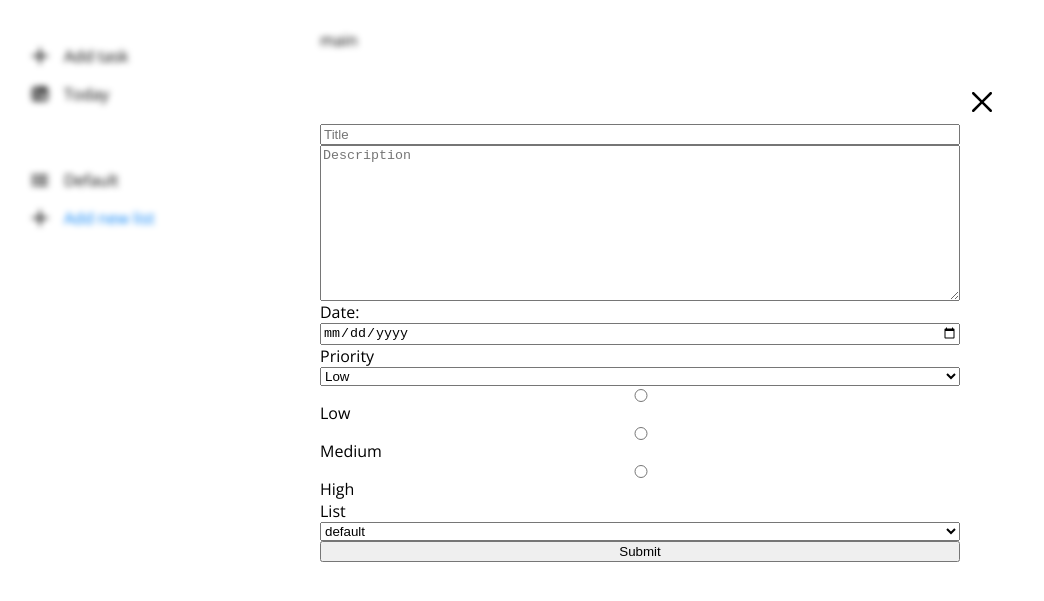
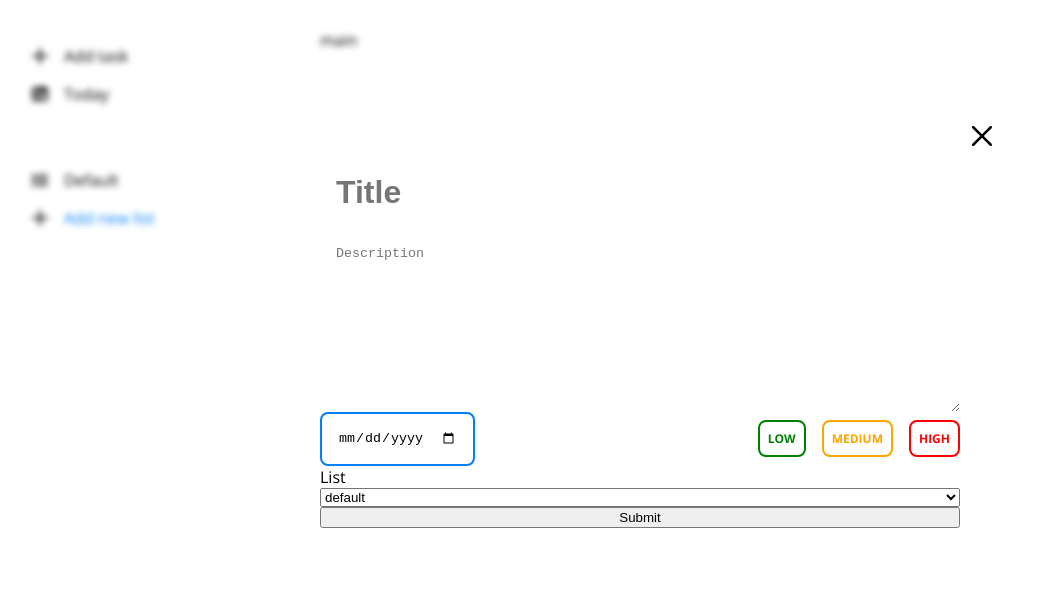
Before and after one commit to all0ver/toDoApp, a website built with webpack: page src/template.html in a window 1280 px wide. Both pictures are taken after a click on the element "Add task". Shown: the part 57-658 px from the top of the page, without its empty margins (0-1044 px from the left). Built offline with nearby package versions, Linux system fonts and the light colour scheme.

Commit message:
add task ui

```diff
--- a/src/DOM/addTask.js
+++ b/src/DOM/addTask.js
@@ -5,30 +5,28 @@ export const addTask = () => {
   formDiv.style.display = 'flex';
   const form = `
     <div class="form">
-      <input type="text" name="title" class="title" placeholder="Title">
+      <input type="text" name="title" class="title" placeholder="Title" required>
 
-      <textarea class="desc" placeholder="Description" rows="10"></textarea>
+      <textarea class="desc" placeholder="Description" rows="10" name="desc"></textarea>
 
-      <label for="date">Date:</label>
-      <input type="date" name="date" class="date">
+      <div class='radioElements'>
+      <input type="date" name="date" class="date" required>
+      <div class='subRadio'>
+      <input id="low" class="priority" name="priority" type="radio" value="low" required></input>
+      <label for="low" class="labelPriority lLow">LOW</label>
+      <input id="medium" class="priority" name="priority" type="radio" value="medium" required></input>
+      <label for="medium" class="labelPriority lMedium">MEDIUM</label>
+      <input id="high" class="priority" name="priority" type="radio" value="high" required></input>
+      <label for="high" class="labelPriority lHigh">HIGH</label>
+      </div>
+      </div>
 
-      <label for="priority">Priority</label>
-      <select class="priority">
-        <option value="1">Low</option>
-        <option value="2">Medium</option>
-        <option value="3">High</option>
+
+      <label for="listId">List</label>
+      <select id="listId" class="list" name="list">
       </select>
 
-      <input class="priority" name="priority" type="radio">Low</input>
-      <input class="priority" name="priority" type="radio">Medium</input>
-      <input class="priority" name="priority" type="radio">High</input>
-
-
-      <label for="list">List</label>
-      <select class="list">
-      </select>
-
-      <button type="button">Submit</button> <!-- Use button type="button" if not using a form -->
+      <button type="button">Submit</button>
       <img src="${cross}" class="formCross">
     </div>
   `;
@@ -41,9 +39,14 @@ export const addTask = () => {
   const closeFunc = () => {
     formDiv.style.display = 'none';
   }
-  formDiv.addEventListener("click",closeFunc);
-  modal.addEventListener("click",(event) => {
+  formDiv.addEventListener("click", closeFunc);
+  modal.addEventListener("click", (event) => {
     event.stopPropagation();
-  } );
+  });
   close.addEventListener("click", closeFunc);
-}
+}      //<label for="priority">Priority</label>
+//<select class="priority">
+//  <option value="1">Low</option>
+//  <option value="2">Medium</option>
+//  <option value="3">High</option>
+//</select>
--- a/src/css/addTask.css
+++ b/src/css/addTask.css
@@ -27,3 +27,85 @@
   right: 1rem;
   cursor: pointer;
 }
+
+.title {
+  border: none;
+  padding: 1rem;
+  font-weight: 700;
+  font-size: 2rem;
+  outline: none;
+  border-bottom: 3px solid white;
+}
+
+.title:focus {
+  border-bottom: 3px solid #007FF6;
+}
+
+.desc {
+  padding: 1rem;
+  border: none;
+  outline: none;
+  resize: vertical;
+}
+
+.date {
+  border: 2px solid #007FF6;
+  padding: 1rem;
+  border-radius: 0.5rem;
+  width: 8rem;
+}
+
+
+input[type='radio'] {
+  display: none;
+}
+
+.radioElements {
+  display: flex;
+  gap: 1rem;
+  align-items: center;
+}
+.radioElements label {
+  border-radius: 0.5rem;
+  border-width: 2px;
+  border-style:solid;
+  cursor: pointer;
+  font-weight: 700;
+  font-size: 0.75rem;
+  padding: 0.5rem;
+}
+
+.lLow {
+  border-color: #008000;
+  color: #008000;
+}
+.lMedium {
+  border-color: #FFA500;
+  color: #FFA500;
+}
+.lHigh {
+  border-color: #FF0000;
+  color: #FF0000;
+}
+
+#low:checked + .lLow {
+  border-color: #008000;
+  color: white;
+  background: #008000;
+}
+#medium:checked + .lMedium {
+  border-color: #FFA500;
+  color: white;
+  background: #FFA500;
+}
+#high:checked + .lHigh {
+  border-color: #FF0000;
+  color: white;
+  background: #FF0000;
+}
+.subRadio {
+  display: flex;
+  justify-content: flex-end;
+  gap: 1rem;
+  width: 100%;
+}
```
